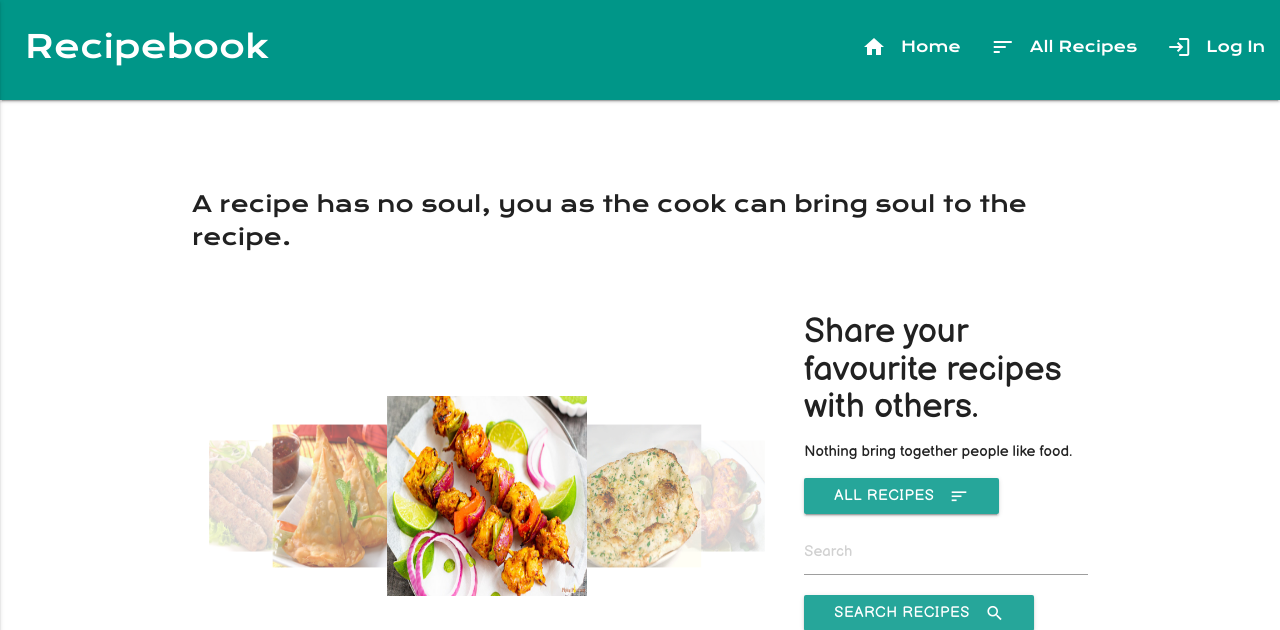
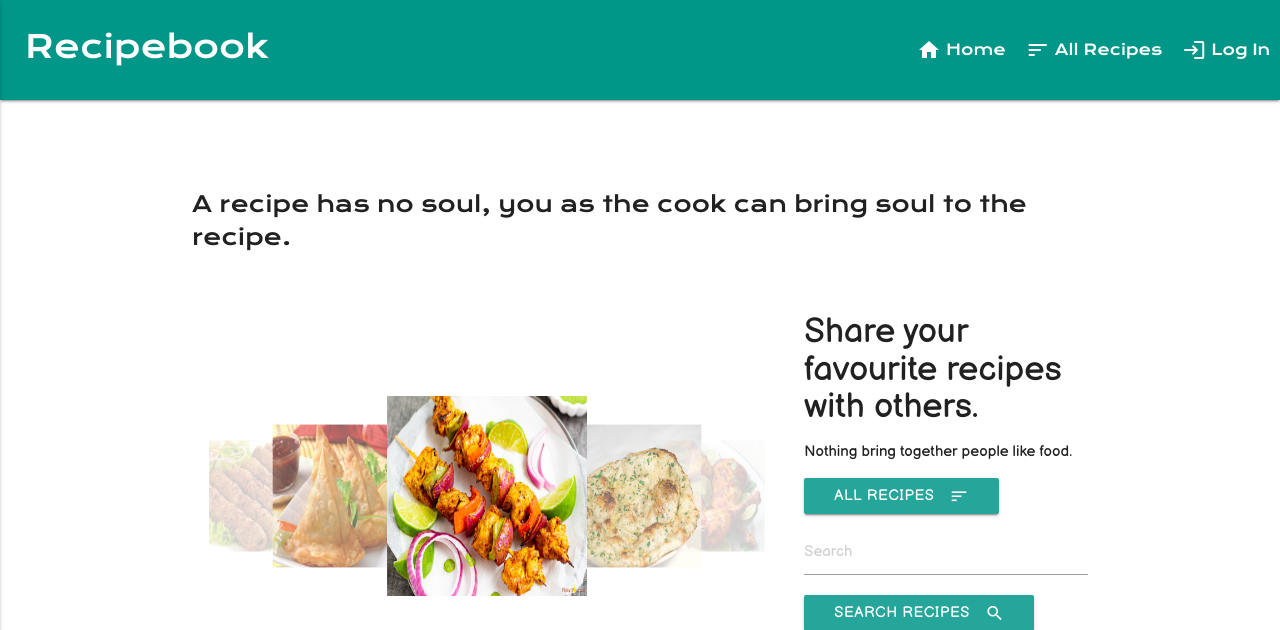
Before and after one commit to sohailshams/cookbook, a Flask app: page / in a window 1280 px wide. Shown: the top 630 px of the page. Run offline with Flask 2, Linux system fonts and the light colour scheme; some libraries are stand-ins or nearby versions.

Commit message:
Fixed margin and padding of navlinks

```diff
--- a/static/css/style.css
+++ b/static/css/style.css
@@ -6,6 +6,12 @@
     font-family: 'Krona One', sans-serif;
 }
 /*----------------------------navbar */
+nav ul a {
+    padding: 10px;
+}
+i.left {
+    margin-right: 5px;
+}
 .navbar {
     min-height: 100px;
 }
@@ -14,7 +20,7 @@
     margin-top: 15px;
 }
 .nav-links {
-    margin-top: 15px;
+    margin-top: 8px;
 }
 
 .slogan{
```
